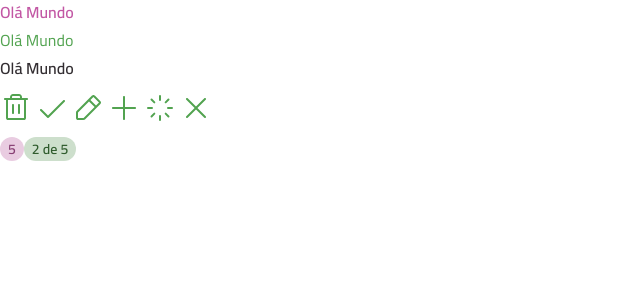
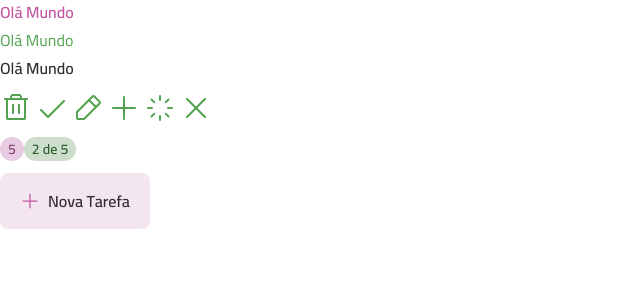
Before and after one commit to macedocmateus/ToDoList, a React (Vite) app: page / in a window 1280 px wide. Shown: the top 300 px of the page, without its empty margins (0-640 px from the left). Built offline with nearby package versions, Linux system fonts and the light colour scheme.

Commit message:
add button component

```diff
--- a/src/App.tsx
+++ b/src/App.tsx
@@ -7,6 +7,7 @@
 import SpinnerIcon from './assets/spinner.svg?react'
 import XIcon from './assets/X-Regular.svg?react'
 import Badge from './components/badge'
+import Button from './components/button'
 
 export default function App() {
   return (
@@ -32,6 +33,10 @@
         <Badge variant="secondary">5</Badge>
         <Badge variant="primary">2 de 5</Badge>
       </div>
+
+      <div>
+        <Button icon={PlusIcon}>Nova Tarefa</Button>
+      </div>
     </div>
   )
 }
--- /dev/null
+++ b/src/components/button.tsx
@@ -0,0 +1,89 @@
+import type React from 'react'
+import Text from './text'
+
+import Icon from './icon'
+import { cva, type VariantProps } from 'class-variance-authority'
+
+export const buttonVariants = cva(
+  `
+  flex items-center justify-center cursor-pointer
+   transition rounded-lg group gap-2
+  `,
+  {
+    variants: {
+      variant: {
+        primary: 'bg-gray-200 hover:bg-pink-light',
+      },
+      size: {
+        md: 'h-14 py-4 px-5',
+      },
+      disabled: {
+        true: 'opacity-50 pointer-events-none',
+      },
+    },
+    defaultVariants: {
+      variant: 'primary',
+      size: 'md',
+      disabled: false,
+    },
+  }
+)
+
+export const buttonIconVariants = cva('transition', {
+  variants: {
+    variant: {
+      primary: 'fill-pink-base',
+    },
+    size: {
+      md: 'w-5 h-5',
+    },
+  },
+  defaultVariants: {
+    variant: 'primary',
+    size: 'md',
+  },
+})
+
+export const buttonTextVariants = cva('', {
+  variants: {
+    variant: {
+      primary: 'text-gray-400',
+    },
+  },
+  defaultVariants: {
+    variant: 'primary',
+  },
+})
+
+interface ButtonProps
+  extends Omit<React.ComponentProps<'button'>, 'size' | 'disabled'>,
+    VariantProps<typeof buttonVariants> {
+  icon?: React.ComponentProps<typeof Icon>['svg']
+}
+
+export default function Button({
+  className,
+  children,
+  variant,
+  size,
+  disabled,
+  icon: IconComponent,
+  ...props
+}: ButtonProps) {
+  return (
+    <button
+      className={buttonVariants({ variant, size, disabled, className })}
+      {...props}
+    >
+      {IconComponent && (
+        <Icon
+          svg={IconComponent}
+          className={buttonIconVariants({ variant, size })}
+        />
+      )}
+      <Text variant="body-md-bold" className={buttonTextVariants({ variant })}>
+        {children}
+      </Text>
+    </button>
+  )
+}
```
